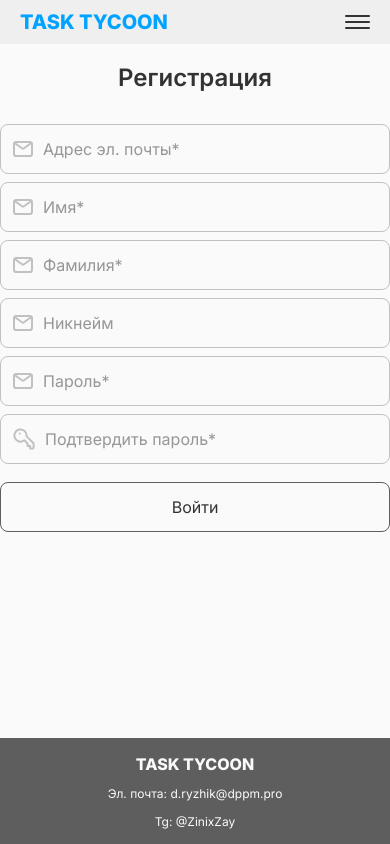
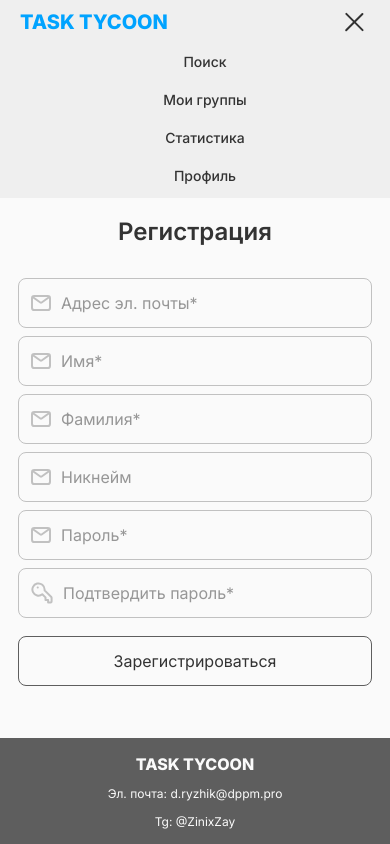
Before and after one commit to N-N0th1n9/task-tycoon-front-v2, a Next.js app: page /auth/sign-up in a window 390 px wide. Built offline with nearby package versions, Linux system fonts and the light colour scheme.

Commit message:
base-auth-form-container: create

```diff
--- a/src/app/globals.css
+++ b/src/app/globals.css
@@ -26,6 +26,10 @@ body {
   @apply bg-ttWhite text-ttLightBlack flex min-h-screen flex-col justify-between text-base font-normal;
 }
 
+main {
+  padding: 0 18px;
+}
+
 input:-webkit-autofill,
 input:-webkit-autofill:focus {
   transition:
--- a/src/features/sign-in-form/ui/index.tsx
+++ b/src/features/sign-in-form/ui/index.tsx
@@ -1,14 +1,14 @@
-import Button from '@/shared/components/button'
+import BaseAuthFormContainer from '@/shared/components/base-auth-form-container'
 import Input from '@/shared/components/input'
 import EmailIcon from '@/shared/icons/email'
 import KeyIcon from '@/shared/icons/key'
 
 const SignInForm = () => {
   return (
-    <section className='flex flex-col items-center gap-15'>
-      <h1 className='text-2xl font-semibold'>Вход</h1>
-      <form className='flex w-full max-w-200 flex-col gap-9'>
-        <div className='[&>*:not(:last-child)]:mb-4'>
+    <BaseAuthFormContainer
+      title='Войти'
+      btnText='Войти'
+    >
       <Input
         type='email'
         placeholder='Адрес эл. почты'
@@ -19,10 +19,7 @@ const SignInForm = () => {
         placeholder='Пароль'
         icon={<KeyIcon />}
       />
-        </div>
-        <Button>Войти</Button>
-      </form>
-    </section>
+    </BaseAuthFormContainer>
   )
 }
 
--- a/src/features/sign-up-form/ui/index.tsx
+++ b/src/features/sign-up-form/ui/index.tsx
@@ -1,14 +1,14 @@
-import Button from '@/shared/components/button'
+import BaseAuthFormContainer from '@/shared/components/base-auth-form-container'
 import Input from '@/shared/components/input'
 import EmailIcon from '@/shared/icons/email'
 import KeyIcon from '@/shared/icons/key'
 
 const SignUpForm = () => {
   return (
-    <section className='flex flex-col items-center gap-15'>
-      <h1 className='text-2xl font-semibold'>Регистрация</h1>
-      <form className='flex w-full max-w-200 flex-col gap-9'>
-        <div className='[&>*:not(:last-child)]:mb-4'>
+    <BaseAuthFormContainer
+      title='Регистрация'
+      btnText='Зарегистрироваться'
+    >
       <Input
         type='email'
         placeholder='Адрес эл. почты*'
@@ -39,10 +39,7 @@ const SignUpForm = () => {
         placeholder='Подтвердить пароль*'
         icon={<KeyIcon />}
       />
-        </div>
-        <Button>Войти</Button>
-      </form>
-    </section>
+    </BaseAuthFormContainer>
   )
 }
 
--- /dev/null
+++ b/src/shared/components/base-auth-form-container/index.tsx
@@ -0,0 +1,23 @@
+import { FC, ReactNode } from 'react'
+
+import Button from '../button'
+
+interface IProps {
+  children: ReactNode
+  title: string
+  btnText: string
+}
+
+const BaseAuthFormContainer: FC<IProps> = ({ title, btnText, children }) => {
+  return (
+    <section className='flex flex-col items-center gap-15'>
+      <h1 className='text-2xl font-semibold'>{title}</h1>
+      <form className='flex w-full max-w-200 flex-col gap-9'>
+        <div className='[&>*:not(:last-child)]:mb-4'>{children}</div>
+        <Button>{btnText}</Button>
+      </form>
+    </section>
+  )
+}
+
+export default BaseAuthFormContainer
--- a/src/widgets/header/ui/index.tsx
+++ b/src/widgets/header/ui/index.tsx
@@ -8,7 +8,8 @@ import { useState } from 'react'
 import Nav from './nav'
 
 export const Header = () => {
-  const [isVisible, setIsVisible] = useState(window.innerWidth > 1024)
+  // TODO: fix open menu
+  const [isVisible, setIsVisible] = useState(true)
 
   return (
     <header className='bg-ttUltraLightGray mb-9 h-auto transition'>
```
Lines whose indentation alone changed are shown as unchanged.
